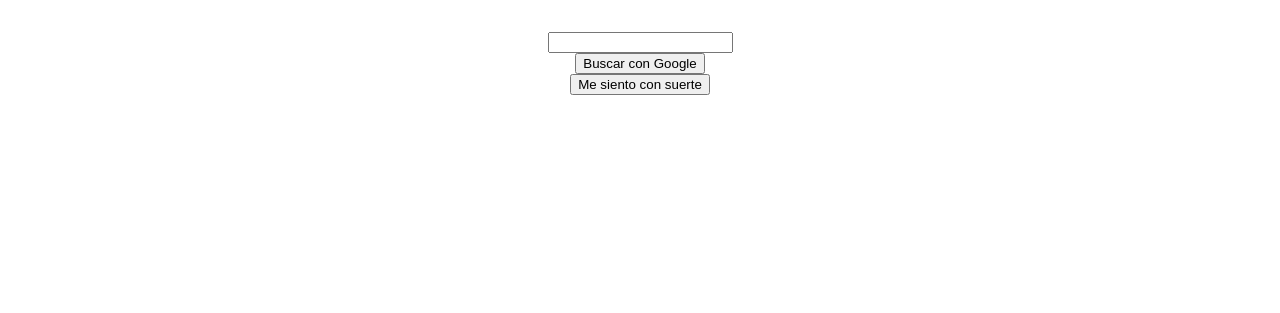
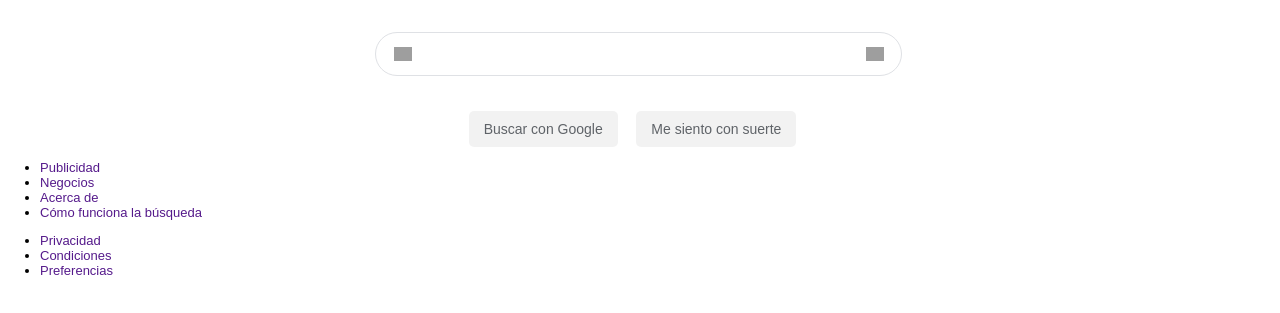
Before and after one commit to Nakajito/google_clon, a plain HTML site: page index.html in a window 1280 px wide. Shown: the part 441-754 px from the top of the page. Drawn offline with Linux system fonts and the light colour scheme; grey boxes are pictures that could not be loaded.

Commit message:
agrego la sección footer concluyó la seccion main

```diff
--- a/css/main.css
+++ b/css/main.css
@@ -60,3 +60,75 @@ main .main-logo{
 main .main-logo img{
     width: 300px;
 }
+
+main .main-input {
+    width: 530px;
+    margin: 0 auto;
+    margin-bottom: 35px;
+}
+
+main .main-input-container{
+    width: 525px;
+    border-radius: 100px;
+    border: 1px solid #dfe1e5;
+    display: flex;
+    justify-content: center;
+    align-items: center;
+}
+
+main .main-input input{
+    width: 450px;
+    height: 40px;
+    border: none;
+    outline: none;
+}
+
+main .main-input-container:hover {
+    box-shadow: 0 1px 6px 0 #20212447;
+    border-color: #dfe1e500;
+}
+
+main .main-input .search-icon {
+    background-image: url('https://img.icons8.com/android/24/000000/search.png');
+    background-repeat: no-repeat;
+    background-position: center;
+    background-size: contain;
+    width: 18px;
+    height: 18px;
+}
+
+main .main-input .micro-icon {
+    background-image: url('https://www.gstatic.com/images/branding/googlemic/2x/googlemic_color_24dp.png');
+    background-repeat: no-repeat;
+    background-position: center;
+    background-size: contain;
+    width: 18px;
+    height: 18px;
+    cursor: pointer;
+}
+
+main .main-buttons {
+    width: 530px;
+    margin: 0 auto;
+}
+
+main .main-buttons div {
+    display: inline-block;
+}
+
+main .main-buttons button {
+    height: 36px;
+    background-color: #f2f2f2f2;
+    border: 0;
+    font-size: 14px;
+    color: #5f6368;
+    border-radius: 5px;
+    padding: 0 15px;
+    margin-right: 15px;
+}
+
+main .main-buttons button:hover {
+    border: 1px solid #c6c6c6;
+    box-shadow: 0 1px 1px #000001;
+    color: #222;
+}
--- a/index.html
+++ b/index.html
@@ -45,5 +45,33 @@
             </div>
         </section>
     </main>
+    <footer>
+        <ul class="footer-left">
+            <li>
+                <a href="">Publicidad</a>
+            </li>
+            <li>
+                <a href="">Negocios</a>
+            </li>
+            <li>
+                <a href="">Acerca de</a>
+            </li>
+            <li>
+                <a href="">Cómo funciona la búsqueda</a>
+            </li>
+        </ul>
+
+        <ul class="footer-rigth">
+            <li>
+                <a href="">Privacidad</a>
+            </li>
+            <li>
+                <a href="">Condiciones</a>
+            </li>
+            <li>
+                <a href="">Preferencias</a>
+            </li>
+        </ul>
+    </footer>
 </body>
 </html>
```
